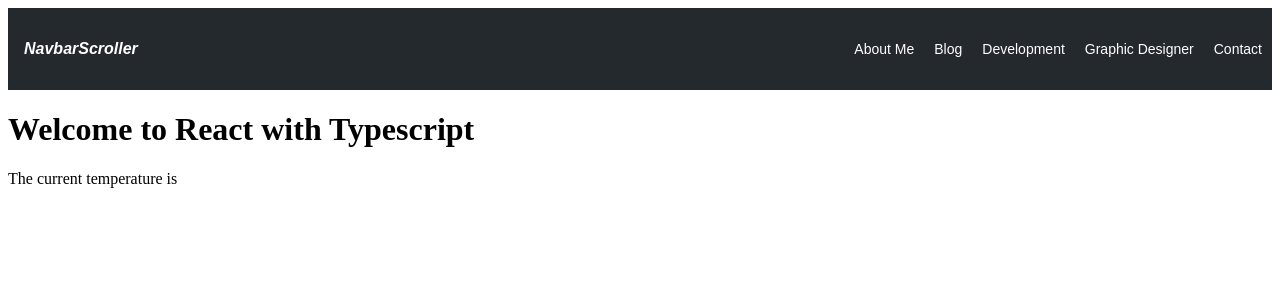
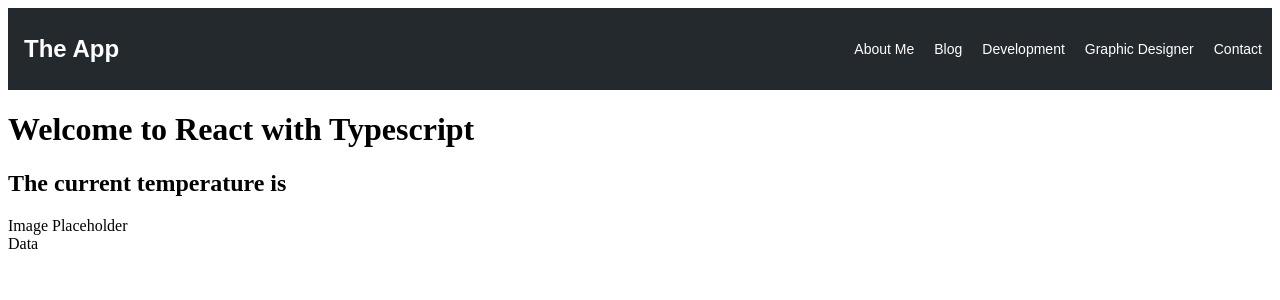
Before and after one commit to JeremyDahms/TypeScriptApp, a React app: page / in a window 1280 px wide. Shown: the top 300 px of the page. Built offline with nearby package versions, Linux system fonts and the light colour scheme; no server answers.

Commit message:
added types for styled components and cleaned up

```diff
--- a/package.json
+++ b/package.json
@@ -29,6 +29,7 @@
         "@types/html-webpack-plugin": "^3.2.2",
         "@types/react": "^16.9.23",
         "@types/react-dom": "^16.9.5",
+        "@types/styled-components": "^5.0.1",
         "@types/webpack": "^4.41.7",
         "@typescript-eslint/eslint-plugin": "^2.23.0",
         "@typescript-eslint/parser": "^2.23.0",
--- a/src/api/darkSky-service.ts
+++ b/src/api/darkSky-service.ts
@@ -1,10 +1,7 @@
 import axios, { AxiosError, AxiosResponse } from 'axios';
 
 interface ServerResponse {
-    data: any;
-}
-interface ServerError {
-    data: any;
+    data: object;
 }
 
 const apiClient = axios.create({
--- a/src/components/App.tsx
+++ b/src/components/App.tsx
@@ -1,10 +1,10 @@
 import * as React from 'react';
 
-import { getWeather, getCurrentWeather } from '../api/darkSky-service';
+import { getCurrentWeather } from '../api/darkSky-service';
 import NavbarScroller from './NavBar/NavbarScroller';
 
 const navigation = {
-    brand: { name: 'NavbarScroller', to: '/' },
+    brand: { name: 'The App', to: '/' },
     links: [
         {
             name: 'About Me',
@@ -46,7 +46,11 @@ class App extends React.Component {
             <div className="App">
                 <NavbarScroller brand={brand} links={links} />
                 <h1>Welcome to React with Typescript</h1>
-                <p>The current temperature is {weather.temperature}</p>
+                <h2>The current temperature is {weather.temperature}</h2>
+                <div>
+                    <div>Image Placeholder</div>
+                    <div>Data</div>
+                </div>
             </div>
         );
     }
--- a/src/components/NavBar/NavBarStyles.tsx
+++ b/src/components/NavBar/NavBarStyles.tsx
@@ -27,8 +27,8 @@ export const Navbar = styled.nav`
 `;
 
 export const Brand = styled.a`
+    font-size: 24px;
     font-weight: bold;
-    font-style: italic;
     margin-left: 1rem;
     padding-right: 1rem;
 `;
--- a/src/components/NavBar/NavbarScroller.tsx
+++ b/src/components/NavBar/NavbarScroller.tsx
@@ -15,7 +15,6 @@ const NavbarScroller = (props: {
     return (
         <Navbar>
             <Brand href={brand.to}>{brand.name}</Brand>
-
             <Ul>
                 <NavLinks />
             </Ul>
```
Also changed, not shown: 1 other file (tests, documents, lock files or other folders).
